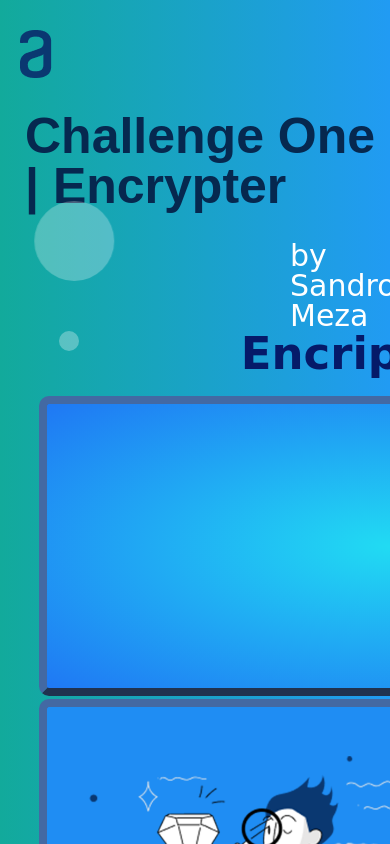
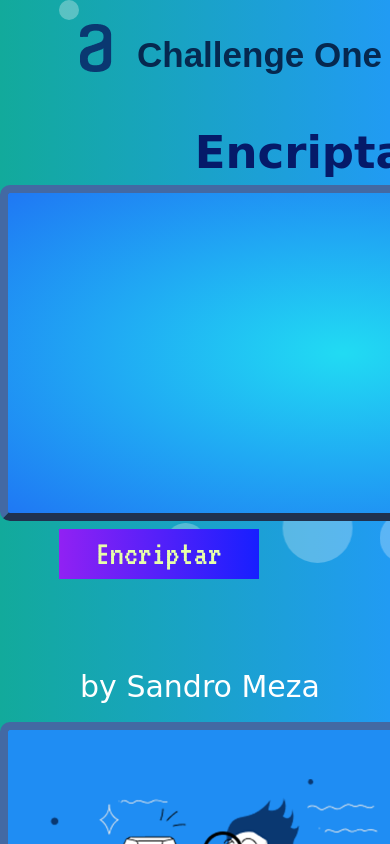
Before and after one commit to GalicKuzo/Encrypter, a plain HTML site: page index.html in a window 390 px wide. Drawn offline with Linux system fonts and the light colour scheme; a web font is replaced by a local one.

Commit message:
Actualizacion pagina responsiva

```diff
--- a/index.html
+++ b/index.html
@@ -7,12 +7,7 @@
         <link rel="stylesheet" href="style.css">
         <link rel="shortcut icon" href="Imagenes/LogoEncriptador.png">
     </head>
-    <body>
-        <header class="bg_animate">
-            <div class="logo"><img src="Imagenes/LogoAlura.png" class="logoAlura">
-                <p class="nombre1"> Challenge One | Encrypter</p>
-                <p class="nombre">by Sandro Meza</p>
-            </div>
+    <body class="bg_animate">
         <div class="burbujas">
             <div class="burbuja"></div>
             <div class="burbuja"></div>
@@ -26,12 +21,15 @@
             <div class="burbuja"></div>
         </div>
             <main>
-                <div class="part1">
                 <div class="izquierda">
+                    <div class="top">
+                        <img src="Imagenes/LogoAlura.png" class="logoAlura">
+                        <p class="nombre1"> Challenge One | Encrypter</p>
+                    </div>
+                    <div class="medio">
                         <h1 class="descripcion">Encriptador</h1>
                         <textarea class="cuadrado1" id="textoenv"></textarea>
-                        <ul>
-                            <li>
+                        <div class="botones">
                             <button id="encriptar">
                                 <span></span>
                                 <span></span>
@@ -39,8 +37,6 @@
                                 <span></span>
                                 Encriptar
                             </button>
-                            </li>
-                            <li>
                             <button id="desencriptar">
                                 <span></span>
                                 <span></span>
@@ -48,15 +44,14 @@
                                 <span></span>
                                 Desencriptar
                             </button>
-                            </li>
-                        </ul>
+                        </div>
+                    </div>
                 </div>
                 <div class="derecha">
-                        <textarea class="cuadrado2" readonly rows="3" cols="50" white-space: pre-line id="recibir"></textarea>
-                    </div>
+                    <p class="nombre">by Sandro Meza</p>
+                    <textarea class="cuadrado2" id="recibir" readonly></textarea>
                 </div>
             </main>
-        </header>
     </body>
     <script>
         var textarea = document.getElementById("textoenv");
--- a/reset.css
+++ b/reset.css
@@ -1,36 +1,4 @@
-/* http://meyerweb.com/eric/tools/css/reset/
-   v2.0 | 20110126
-   License: none (public domain)
-*/
 
-html, body, div, span, applet, object, iframe,
-h1, h2, h3, h4, h5, h6, p, blockquote, pre,
-a, abbr, acronym, address, big, cite, code,
-del, dfn, em, img, ins, kbd, q, s, samp,
-small, strike, strong, sub, sup, tt, var,
-b, u, i, center,
-dl, dt, dd, ol, ul, li,
-fieldset, form, label, legend,
-table, caption, tbody, tfoot, thead, tr, th, td,
-article, aside, canvas, details, embed,
-figure, figcaption, footer, header, hgroup,
-menu, nav, output, ruby, section, summary,
-time, mark, audio, video {
-	margin: 0;
-	padding: 0;
-	border: 0;
-	font-size: 100%;
-	font: inherit;
-	vertical-align: baseline;
-}
-/* HTML5 display-role reset for older browsers */
-article, aside, details, figcaption, figure,
-footer, header, hgroup, menu, nav, section {
-	display: block;
-}
-body {
-	line-height: 1;
-}
 ol, ul {
 	list-style: none;
 }
--- a/style.css
+++ b/style.css
@@ -1,16 +1,9 @@
 @import url('https://fonts.googleapis.com/css2?family=Capriola&family=Dekko&family=Rampart+One&family=Rubik+Burned&family=VT323&display=swap');
-.logoAlura{
-    margin-top: 30px;
-    margin-left: 5%;
-}
-*{
+html, body, main{
+    height: 100%;
+    padding: 0;
     margin: 0;
-    padding: 0;
-    box-sizing: border-box;
-}
-
-body{
-    font-family: 'Roboto', 'Sans serif';
+    overflow: auto;
 }
 
 .bg_animate{
@@ -111,8 +104,6 @@ body{
     animation-duration: 3s;
     animation-delay: 4s;
 }
-
-
 @keyframes burbujas{
     0%{
         bottom: 0;
@@ -141,54 +132,57 @@ body{
         transform: translateY(0);
     }
 }
-.logo p{
-    display: inline-block;
+main{
+    display: flex;
+    flex-wrap: wrap;
+    justify-content: space-around;
+
+}
+.izquierda{
+    position: relative;
+    display: grid;
+    grid-template-rows: 15% 70%;
+}
+.top{
+    display:inline-flex;
+    gap: 25px;
+}
+.medio{
+    display: grid;
+    grid-template-rows: 20% 70%;
+    justify-content: center;
+    text-align: center;
+}
+.logoAlura{
+    align-self: center;
+    margin-left: 80px;
 }
 .nombre1{
-    vertical-align: top;
-    font-size: 50px;
-    margin-left: 25px;
+    font-size: 35px;
     color:#06284f;
-    margin-top: 30px;
     font-weight: bold;
     font-family: 'Capriola', sans-serif;
 }
 .nombre{
-    vertical-align: top;
     font-size: 30px;
     color: white;
-    margin-top: 30px;
-    margin-left: 290px;
     font-family: 'Rubik Burned', cursive;
+    text-align: center;
+    margin-bottom: 18px;
 }
-.part1 div{
-    margin-top: 0px;
-    margin-left: 10%;
-    display: inline-block;
-    vertical-align: middle;
-}
-.izquierda{
+.derecha{
+    text-align: center;
     position: relative;
-    text-align: center;
 }
 .descripcion{
     font-size: 45px;
     font-family: 'Rampart One', cursive;
     font-weight: bold;
-    margin: 0 0 20px 0px;
     color: rgb(5, 26, 105);
 }
-ul{
-    position: absolute;
-    display: block;
-}
-li{
-    display: inline-block;
-}
 #encriptar{
+    margin-top: auto;
     position: relative;
-    margin-top: 30px;
-    margin-left: 100px;
     border: none;
     outline: none;
     background: linear-gradient(to right, #9121f3, #171fff);
@@ -200,6 +194,7 @@ li{
     overflow: hidden;
     font-size: 35px;
     font-family: 'VT323', monospace;
+    margin-right: 24%;
 
 }
 button span {
@@ -252,6 +247,7 @@ button:hover span:nth-child(4) {
     top: 0;
 }
 #desencriptar{
+    margin-top: 30px;
     position: relative;
     border: none;
     outline: none;
@@ -261,16 +257,12 @@ button:hover span:nth-child(4) {
     transition: .5s;
     width: 200px;
     height: 50px;
-    margin-left: 100px;
     overflow: hidden;
     font-size: 35px;
     font-family: 'VT323', monospace;
 }
-.derecha{
-    position: relative;
-}
 .cuadrado1{
-    width: 700px;
+    width: 650px;
     height: 300px;
     border-style: outset;
     border-width: 8px;
@@ -279,20 +271,18 @@ button:hover span:nth-child(4) {
     padding: 10px;
     border-color: #4369a3;
     background: radial-gradient( #21dbf3, #1f78f4);
-    text-align:left;
     resize: none;
     color: #f5f5f5;
     font-size: 25px;
     font-family: 'Dekko', cursive;
 }
 .cuadrado2{
-    width: 400px;
-    height: 600px;
+    width: 380px;
+    height: 580px;
     border-style: outset;
     border-width: 8px;
     border-radius: 10px;
     outline: none;
-    padding: 10px;
     border-color: #4369a3;
     resize: none;
     background: #1F8DF3;
@@ -304,4 +294,5 @@ button:hover span:nth-child(4) {
     font-size: 25px;
     color: #f5f5f5;
 
+
 }
```
Lines whose indentation alone changed are shown as unchanged.
